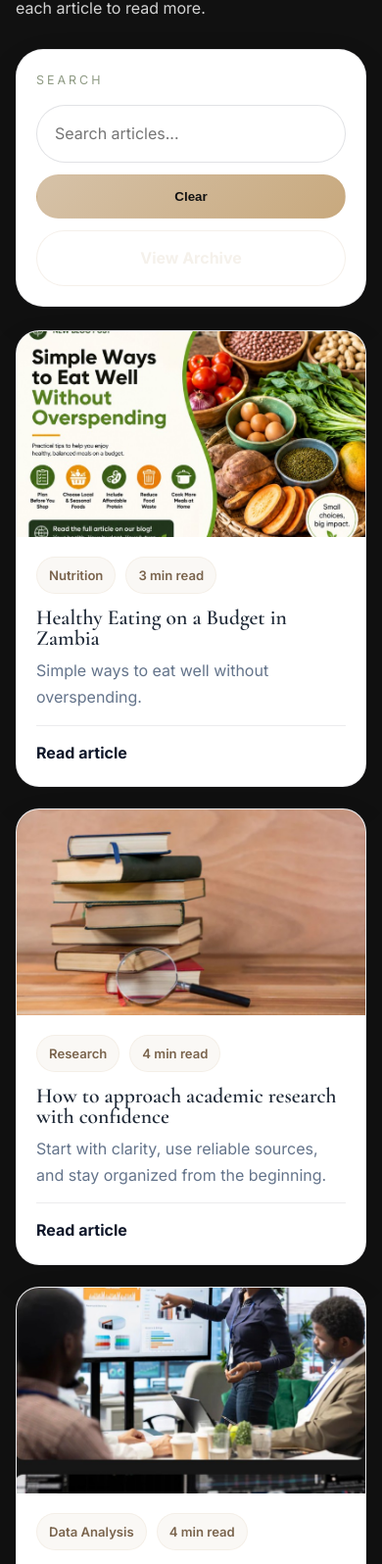
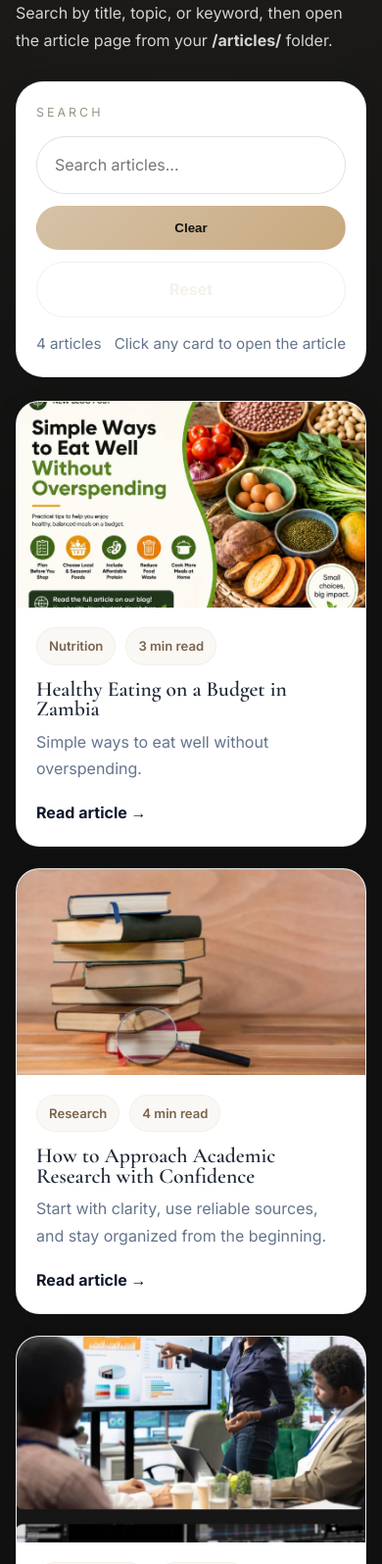
Before and after one commit to nzaliphiri16-a11y/portfolio, a plain HTML site: page articles.html in a window 390 px wide. Shown: the part 297-1893 px from the top of the page at 98% size. Drawn offline with nearby package versions, Linux system fonts and the light colour scheme.

Commit message:
Refactor articles.html for better presentation and search
Updated the title, improved styles, and enhanced the search functionality for articles.

```diff
--- a/articles.html
+++ b/articles.html
@@ -3,7 +3,7 @@
 <head>
   <meta charset="UTF-8" />
   <meta name="viewport" content="width=device-width, initial-scale=1.0" />
-  <title>Articles . Nzali Phiri</title>
+  <title>Articles | Nzali Phiri</title>
 
   <link rel="preconnect" href="https://fonts.googleapis.com">
   <link rel="preconnect" href="https://fonts.gstatic.com" crossorigin>
@@ -12,7 +12,9 @@
   <style>
     :root{
       --bg:#111111;
+      --bg-soft:#171717;
       --card:#ffffff;
+      --card-soft:#f8f7f4;
       --navy:#0f172a;
       --gold:#d6c2a8;
       --gold-2:#c8a97e;
@@ -21,12 +23,16 @@
       --muted:#64748b;
       --line:rgba(15,23,42,.08);
       --shadow:0 16px 40px rgba(0,0,0,.08);
+      --shadow-strong:0 22px 60px rgba(0,0,0,.12);
     }
 
     *{ box-sizing:border-box; margin:0; padding:0; }
+    html{ scroll-behavior:smooth; }
     body{
       font-family:'Inter', sans-serif;
-      background:var(--bg);
+      background:
+        radial-gradient(circle at top, rgba(214,194,168,.08), transparent 28%),
+        var(--bg);
       color:#f5f1eb;
       line-height:1.7;
     }
@@ -38,7 +44,7 @@
       margin:auto;
     }
 
-    .section{ padding:72px 0; }
+    .section{ padding:80px 0; }
 
     .kicker{
       text-transform:uppercase;
@@ -55,9 +61,11 @@
       margin:0;
     }
 
-    .h1{ font-size:clamp(2.6rem, 7vw, 5rem); }
-    .h2{ font-size:clamp(2rem, 5vw, 3.4rem); }
+    .h1{ font-size:clamp(3rem, 8vw, 5.8rem); }
+    .h2{ font-size:clamp(2rem, 5vw, 3.6rem); }
     .h3{ font-size:clamp(1.35rem, 2.4vw, 1.8rem); }
+
+    .muted{ color:var(--muted); }
 
     .btns{
       display:flex;
@@ -76,9 +84,13 @@
       font-weight:700;
       transition:.25s ease;
       cursor:pointer;
+      white-space:nowrap;
     }
 
-    .btn:hover{ transform:translateY(-3px); }
+    .btn:hover{
+      transform:translateY(-3px);
+      box-shadow:0 12px 24px rgba(0,0,0,.12);
+    }
 
     .btn.primary{
       background:linear-gradient(135deg, var(--gold), var(--gold-2));
@@ -90,6 +102,8 @@
       border-color:rgba(214,194,168,.24);
       color:#f5f1eb;
     }
+
+    .btn.ghost:hover{ background:rgba(214,194,168,.08); }
 
     header.site{
       background:rgba(17,17,17,.92);
@@ -134,6 +148,7 @@
     .nav-links a{
       color:#aeb6c2;
       padding:8px 4px;
+      transition:.2s ease;
     }
 
     .nav-links a:hover{ color:#f5f1eb; }
@@ -176,6 +191,16 @@
       box-shadow:0 0 0 4px rgba(200,169,126,.15);
     }
 
+    .results-info{
+      display:flex;
+      justify-content:space-between;
+      gap:12px;
+      flex-wrap:wrap;
+      margin-top:14px;
+      color:var(--muted);
+      font-size:.95rem;
+    }
+
     .post-grid{
       display:grid;
       grid-template-columns:repeat(3, minmax(0, 1fr));
@@ -190,6 +215,15 @@
       overflow:hidden;
       border:1px solid var(--line);
       box-shadow:var(--shadow);
+      transition:.25s ease;
+      display:flex;
+      flex-direction:column;
+      min-height:100%;
+    }
+
+    .post:hover{
+      transform:translateY(-5px);
+      box-shadow:var(--shadow-strong);
     }
 
     .post img{
@@ -200,6 +234,9 @@
 
     .post-body{
       padding:22px;
+      display:flex;
+      flex-direction:column;
+      flex:1;
     }
 
     .tags{
@@ -226,27 +263,31 @@
       margin-top:10px;
     }
 
-    details{
-      margin-top:14px;
-      border-top:1px solid var(--line);
-      padding-top:14px;
-    }
-
-    summary{
-      list-style:none;
-      cursor:pointer;
+    .read-link{
+      margin-top:auto;
+      padding-top:18px;
+      display:inline-flex;
+      align-items:center;
+      gap:8px;
       font-weight:700;
       color:var(--navy);
     }
 
-    summary::-webkit-details-marker{ display:none; }
-
-    .article{
-      margin-top:12px;
-      color:var(--muted);
+    .read-link:hover{
+      text-decoration:underline;
     }
 
-    .article p{ margin-bottom:12px; }
+    .article-card.hidden{ display:none; }
+
+    .empty-state{
+      display:none;
+      margin-top:18px;
+      color:#d4d4d4;
+      padding:18px;
+      border:1px dashed rgba(255,255,255,.12);
+      border-radius:18px;
+      background:rgba(255,255,255,.02);
+    }
 
     .footer{
       border-top:1px solid rgba(255,255,255,.05);
@@ -263,17 +304,6 @@
 
     .footer a{ color:#aeb6c2; }
     .footer a:hover{ color:#f5f1eb; }
-
-    .article-card.hidden{ display:none; }
-
-    .empty-state{
-      display:none;
-      margin-top:18px;
-      color:#d4d4d4;
-      padding:18px;
-      border:1px dashed rgba(255,255,255,.12);
-      border-radius:18px;
-    }
 
     @media (max-width: 960px){
       .nav-links{ display:none; }
@@ -318,7 +348,7 @@
       <div class="kicker">Articles</div>
       <h1 class="h1">All current articles</h1>
       <p class="intro">
-        This page holds the full set of active articles on the site. You can search by topic, then open each article to read more.
+        Search by title, topic, or keyword, then open the article page from your <strong>/articles/</strong> folder.
       </p>
 
       <div class="search-wrap">
@@ -326,13 +356,17 @@
         <div class="search-row">
           <input type="text" id="searchInput" placeholder="Search articles..." aria-label="Search articles">
           <button class="btn primary" type="button" id="clearSearch">Clear</button>
-          <a class="btn ghost" href="archive.html">View Archive</a>
+          <a class="btn ghost" href="articles.html">Reset</a>
+        </div>
+        <div class="results-info">
+          <span id="resultsCount">4 articles</span>
+          <span>Click any card to open the article</span>
         </div>
         <div class="empty-state" id="emptyState">No articles match your search yet.</div>
       </div>
 
       <div class="post-grid" id="articleGrid">
-        <article class="post article-card" data-title="healthy eating on a budget in zambia nutrition meal planning local foods">
+        <article class="post article-card" data-search="healthy eating budget zambia nutrition meal planning local foods affordable eating">
           <img src="healthy-eating.jpg" alt="Healthy eating on a budget">
           <div class="post-body">
             <div class="tags">
@@ -341,67 +375,46 @@
             </div>
             <h3 class="h3">Healthy Eating on a Budget in Zambia</h3>
             <p>Simple ways to eat well without overspending.</p>
-            <details>
-              <summary>Read article</summary>
-              <div class="article">
-                <p>Healthy eating does not have to be expensive. Planning meals, choosing local foods, and reducing waste can make nutritious eating more affordable.</p>
-              </div>
-            </details>
+            <a class="read-link" href="articles/healthy-eating-budget.html">Read article →</a>
           </div>
         </article>
 
-        <article class="post article-card" data-title="how to approach academic research with confidence research reliable sources note taking references">
+        <article class="post article-card" data-search="academic research confidence research reliable sources note taking references study skills">
           <img src="research.jpg" alt="Research support">
           <div class="post-body">
             <div class="tags">
               <span class="tag">Research</span>
               <span class="tag">4 min read</span>
             </div>
-            <h3 class="h3">How to approach academic research with confidence</h3>
+            <h3 class="h3">How to Approach Academic Research with Confidence</h3>
             <p>Start with clarity, use reliable sources, and stay organized from the beginning.</p>
-            <details>
-              <summary>Read article</summary>
-              <div class="article">
-                <p>Effective research begins with a clear question. Good note-taking and structured references save time later.</p>
-                <p>Strong research is built on patience, attention to detail, and a methodical approach.</p>
-              </div>
-            </details>
+            <a class="read-link" href="articles/academic-research-confidence.html">Read article →</a>
           </div>
         </article>
 
-        <article class="post article-card" data-title="why data matters in business decision making data analysis business decisions">
+        <article class="post article-card" data-search="data business decision making data analysis business decisions insight planning">
           <img src="data-analysis.jpg" alt="Data analysis">
           <div class="post-body">
             <div class="tags">
               <span class="tag">Data Analysis</span>
               <span class="tag">4 min read</span>
             </div>
-            <h3 class="h3">Why data matters in business decision-making</h3>
+            <h3 class="h3">Why Data Matters in Business Decision-Making</h3>
             <p>Data helps businesses understand patterns and make better decisions.</p>
-            <details>
-              <summary>Read article</summary>
-              <div class="article">
-                <p>Even simple data analysis can reveal useful insights that improve planning, marketing, and operations.</p>
-              </div>
-            </details>
+            <a class="read-link" href="articles/data-decision-making.html">Read article →</a>
           </div>
         </article>
 
-        <article class="post article-card" data-title="three habits that support a healthier routine wellness nutrition habits hydration rest">
+        <article class="post article-card" data-search="healthier routine wellness nutrition habits hydration rest consistency">
           <img src="nutrition.jpg" alt="Nutrition tips">
           <div class="post-body">
             <div class="tags">
               <span class="tag">Wellness</span>
               <span class="tag">3 min read</span>
             </div>
-            <h3 class="h3">Three habits that support a healthier routine</h3>
+            <h3 class="h3">Three Habits That Support a Healthier Routine</h3>
             <p>Small habits can make a big difference over time.</p>
-            <details>
-              <summary>Read article</summary>
-              <div class="article">
-                <p>A regular meal pattern, enough water, and sufficient rest are simple but powerful starting points.</p>
-              </div>
-            </details>
+            <a class="read-link" href="articles/healthier-routine.html">Read article →</a>
           </div>
         </article>
       </div>
@@ -422,14 +435,14 @@
         <a href="health.html">Health Services</a><br>
         <a href="digital.html">Digital Services</a><br>
         <a href="blog.html">Blog</a><br>
-        <a href="archive.html">Archive</a>
+        <a href="contact.html">Contact</a>
       </p>
     </div>
     <div>
-      <div class="kicker">Contact</div>
+      <div class="kicker">Archive</div>
       <p>
-        <a href="mailto:inquiry@nzaliphiri.com">inquiry@nzaliphiri.com</a><br>
-        <a href="https://wa.me/260762634187">+260 762 634 187</a>
+        <a href="articles.html">Current Articles</a><br>
+        <a href="archive.html">Older Archive</a>
       </p>
     </div>
   </div>
@@ -440,19 +453,22 @@
   const clearSearch = document.getElementById('clearSearch');
   const cards = document.querySelectorAll('.article-card');
   const emptyState = document.getElementById('emptyState');
+  const resultsCount = document.getElementById('resultsCount');
 
   function filterArticles() {
     const term = searchInput.value.trim().toLowerCase();
     let visibleCount = 0;
 
     cards.forEach(card => {
-      const text = (card.getAttribute('data-title') || '') + ' ' + card.innerText.toLowerCase();
-      const match = text.includes(term);
+      const haystack = (card.getAttribute('data-search') || '') + ' ' + card.innerText.toLowerCase();
+      const match = term === '' || haystack.includes(term);
+
       card.classList.toggle('hidden', !match);
       if (match) visibleCount++;
     });
 
     emptyState.style.display = visibleCount === 0 ? 'block' : 'none';
+    resultsCount.textContent = `${visibleCount} article${visibleCount === 1 ? '' : 's'}`;
   }
 
   searchInput.addEventListener('input', filterArticles);
@@ -462,6 +478,8 @@
     filterArticles();
     searchInput.focus();
   });
+
+  filterArticles();
 </script>
 
 </body>
```
